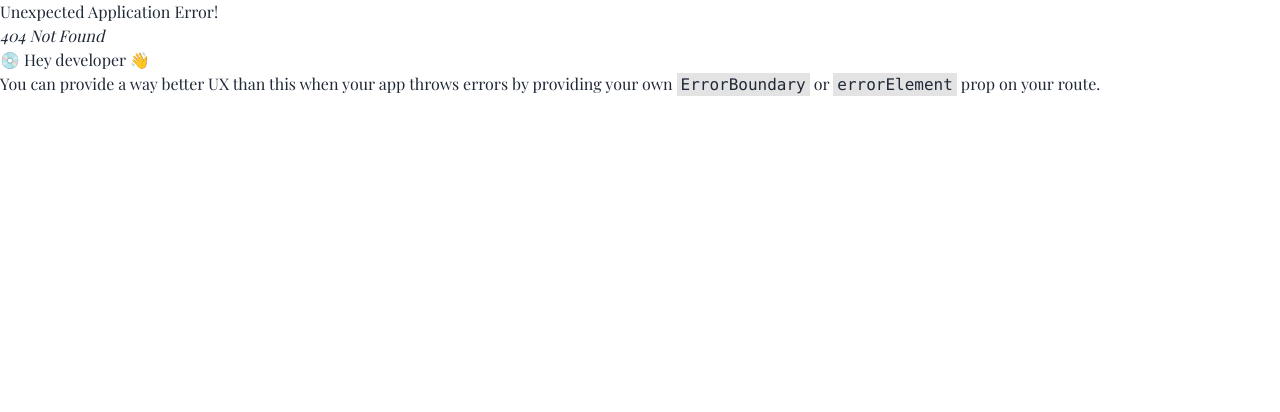
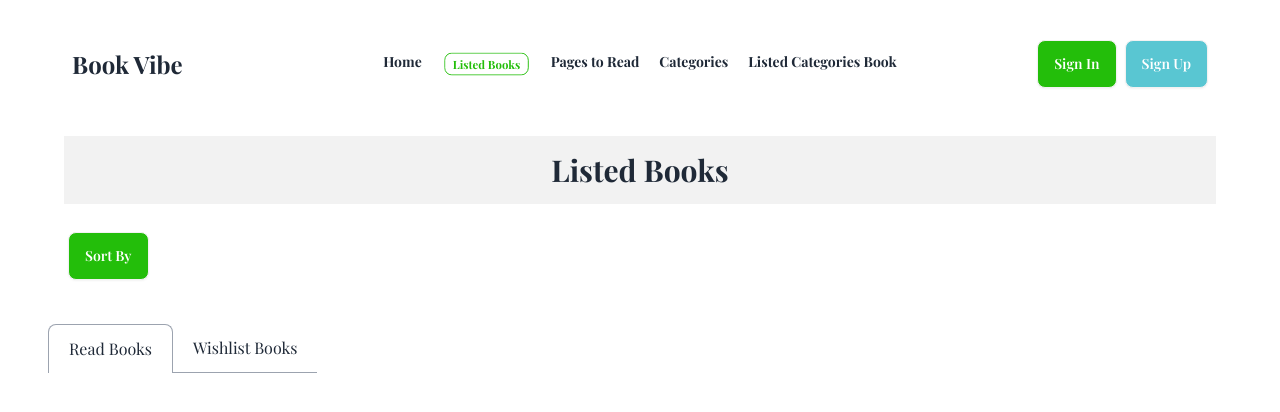
Before and after one commit to ayathree/assignment-8, a React (Vite) app: page /listBooks/wishlist in a window 1280 px wide. Before the commit this address had no page. Shown: the top 412 px of the page. Built offline with nearby package versions, Linux system fonts and the light colour scheme; a web font is replaced by a local one.

Commit message:
following

```diff
--- /dev/null
+++ b/src/components/Read.jsx
@@ -0,0 +1,33 @@
+import { useEffect, useState } from "react";
+
+
+const Read = () => {
+
+    const [reads, setReads]= useState([]);
+
+    console.log(reads)
+
+    useEffect(()=>{
+        const getDefaultRead = JSON.parse(localStorage.getItem('cards')) || [];
+        setReads(getDefaultRead);
+
+    },[])
+    return (
+        <div>
+            {
+                reads.map(read=><div key={read.id} className="card lg:card-side bg-base-100 shadow-xl mt-7">
+                <figure><img src={read.image} alt="Movie"/></figure>
+                <div className="card-body">
+                  <h2 className="card-title">New movie is released!</h2>
+                  <p>Click the button to watch on Jetflix app.</p>
+                  <div className="card-actions justify-end">
+                    <button className="btn btn-primary">Watch</button>
+                  </div>
+                </div>
+              </div>)
+            }
+        </div>
+    );
+};
+
+export default Read;
--- /dev/null
+++ b/src/components/Wish.jsx
@@ -0,0 +1,35 @@
+import { useEffect, useState } from "react";
+
+
+const Wish = () => {
+    const [wishs, setWishs]= useState([]);
+
+    console.log(wishs)
+
+    useEffect(()=>{
+        const getDefaultWish = JSON.parse(localStorage.getItem('wish')) || [];
+        setWishs(getDefaultWish);
+
+    },[])
+
+
+    return (
+       <div>
+        {
+            wishs.map(wish=> <div key={wish.id}
+            className="card lg:card-side bg-base-100 shadow-xl mt-7">
+            <figure><img src={wish.image} alt="Movie"/></figure>
+            <div className="card-body">
+              <h2 className="card-title">New movie is released!</h2>
+              <p>Click the button to watch on Jetflix app.</p>
+              <div className="card-actions justify-end">
+                <button className="btn btn-primary">Watch</button>
+              </div>
+            </div>
+          </div>)
+        }
+       </div>
+    );
+};
+
+export default Wish;
--- a/src/main.jsx
+++ b/src/main.jsx
@@ -13,6 +13,8 @@ import Pages from './pages/Pages';
 import Categories from './pages/Categories';
 import ListCate from './pages/ListCate';
 import BookDetails from './pages/BookDetails';
+import Read from './components/Read';
+import Wish from './components/Wish';
 
 const router = createBrowserRouter([
   {
@@ -27,7 +29,17 @@ const router = createBrowserRouter([
       },
       {
         path:'/listBooks',
-        element:<ListBook></ListBook>
+        element:<ListBook></ListBook>,
+        children:[
+          {
+            index:true,
+            element:<Read></Read>
+          },
+          {
+            path:'wishlist',
+            element:<Wish></Wish>
+          }
+        ]
       },
       {
         path:'/pages',
--- a/src/pages/BookDetails.jsx
+++ b/src/pages/BookDetails.jsx
@@ -25,12 +25,12 @@ const BookDetails = () => {
 
 
     return (
-        <div className="hero min-h-screen mt-10">
-  <div className="hero-content grid-cols-1 lg:grid-cols-2 gap-20 items-center">
-   <div className="">
-   <img src={card.image} className="max-w-sm rounded-lg bg-gray-100" />
+        <div className="lg:hero min-h-screen mt-10 px-4">
+  <div className="lg:hero-content grid-cols-1 lg:grid-cols-2 gap-20 items-center">
+   <div>
+   <img src={card.image} className="lg:max-w-sm rounded-lg bg-gray-100 " />
    </div>
-    <div className="">
+    <div >
       <h1 className="text-5xl font-bold ">{card.bookName}</h1>
       <br />
       <p>By: {card.author}</p>
--- a/src/pages/ListBook.jsx
+++ b/src/pages/ListBook.jsx
@@ -1,9 +1,52 @@
+import { useState } from "react";
+import { Link, Outlet } from "react-router-dom";
+
 
 
 const ListBook = () => {
+
+    const [tabs, setTabs]=useState(0);
+
+
+
     return (
         <div>
-           <h2>listed</h2>
+           {/* banner */}
+           <div className="hero  bg-base-200 mt-10">
+  <div className="hero-content text-center">
+    <div className="max-w-md">
+      <h1 className="text-3xl font-bold">Listed Books</h1>
+
+    </div>
+  </div>
+</div>
+{/* dropdown */}
+<div className="dropdown dropdown-right  mt-6 ">
+  <div tabIndex={0} role="button" className="btn m-1 bg-[#23BE0A] text-white ">Sort By</div>
+  <ul tabIndex={0} className="dropdown-content  menu p-2 shadow  rounded-box w-52">
+    <li><a>Item 1</a></li>
+    <li><a>Item 2</a></li>
+  </ul>
+</div>
+{/* tab */}
+<div className="flex  items-center -mx-4 overflow-x-auto overflow-y-hidden sm:justify-start flex-nowrap dark:bg-gray-800 dark:text-gray-100 mt-10">
+	<Link
+    to={''}
+     onClick={()=>setTabs(0)}  className={`"flex items-center flex-shrink-0 px-5 py-3 space-x-2 ${tabs ===0 ? 'border border-b-0':' border-b'} rounded-t-lg border-gray-400 dark:text-gray-50"`}>
+
+		<span>Read Books</span>
+	</Link>
+	<Link
+     to={`wishlist`}
+     onClick={()=>setTabs(1)} className={`"flex items-center flex-shrink-0 px-5 py-3 space-x-2 ${tabs ===1 ? 'border border-b-0':' border-b'} rounded-t-lg border-gray-400 dark:text-gray-50"`}>
+
+		<span>Wishlist Books</span>
+	</Link>
+
+</div>
+
+
+<Outlet></Outlet>
         </div>
     );
 };
```
